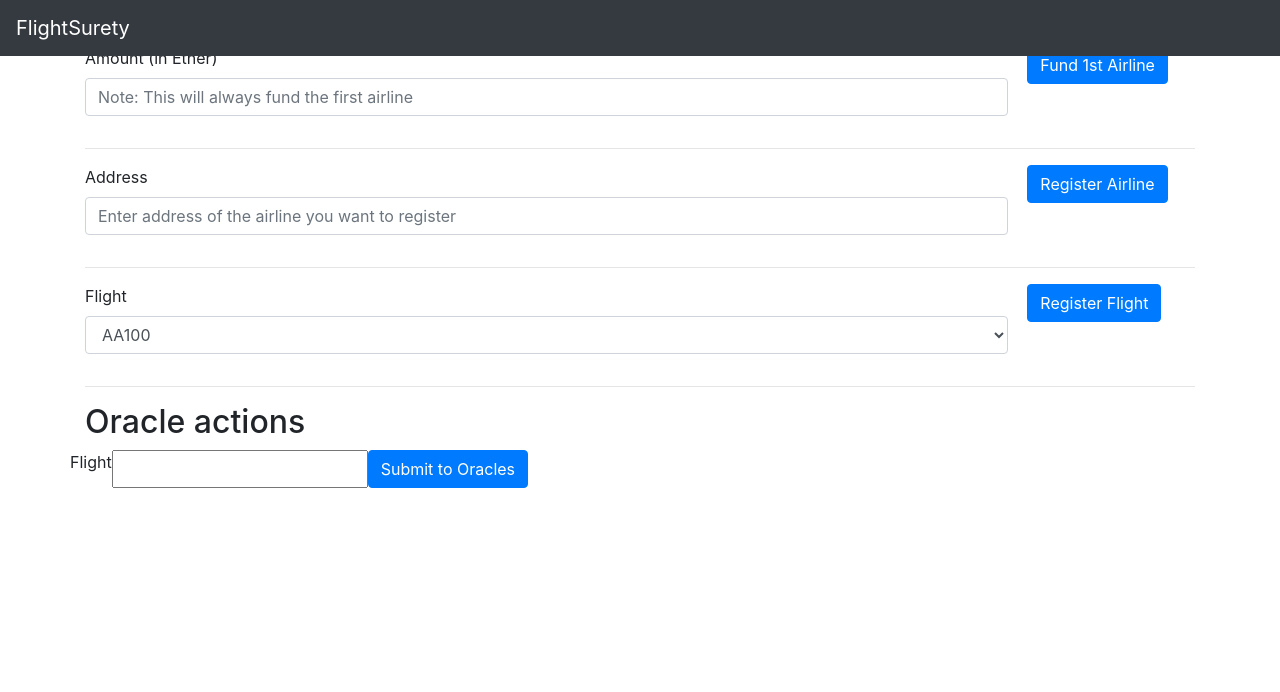
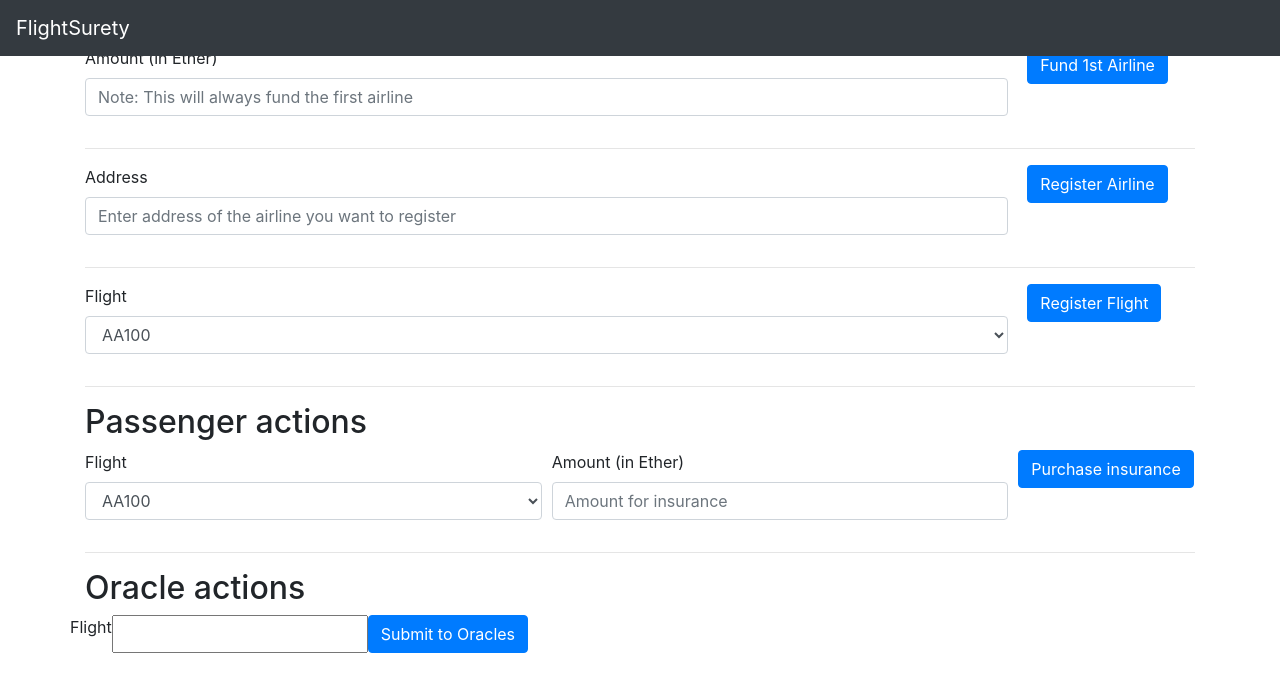
Before and after one commit to illing2005/ud_flight_surety, a website: page src/dapp/index.html in a window 1280 px wide. Drawn offline with nearby package versions, Linux system fonts and the light colour scheme.

Commit message:
Add buyInsurance to frontend

```diff
--- a/src/dapp/index.html
+++ b/src/dapp/index.html
@@ -82,13 +82,44 @@
                 <option>BA2490</option>
                 <option>LH201</option>
                 <option>EZ101</option>
-                <option></option>
               </select>
             </div>
             <div class="form-group col-md-2">
               <label for="submit-airline">&nbsp;</label>
               <button class="btn btn-primary" id="submit-flight">
                 Register Flight
+              </button>
+            </div>
+          </div>
+          <hr />
+        </div>
+      </section>
+
+      <section>
+        <h2>Passenger actions</h2>
+        <div class="top-20">
+          <div class="form-row">
+            <div class="form-group col-md-5">
+              <label for="passenger-flight">Flight</label>
+              <select class="form-control" id="passenger-flight">
+                <option>AA100</option>
+                <option>BA2490</option>
+                <option>LH201</option>
+                <option>EZ101</option>
+              </select>
+            </div>
+            <div class="form-group col-md-5">
+              <label for="passenger-fund">Amount (in Ether)</label>
+              <input
+                type="text"
+                id="passenger-fund"
+                class="form-control"
+                placeholder="Amount for insurance"
+              />
+            </div>
+            <div class="form-group col-md-2">
+              <button class="btn btn-primary" id="submit-insurance">
+                Purchase insurance
               </button>
             </div>
           </div>
```
Also changed, not shown: src/dapp/contract.js (+15 -0 lines), src/dapp/index.js (+11 -1 lines).
